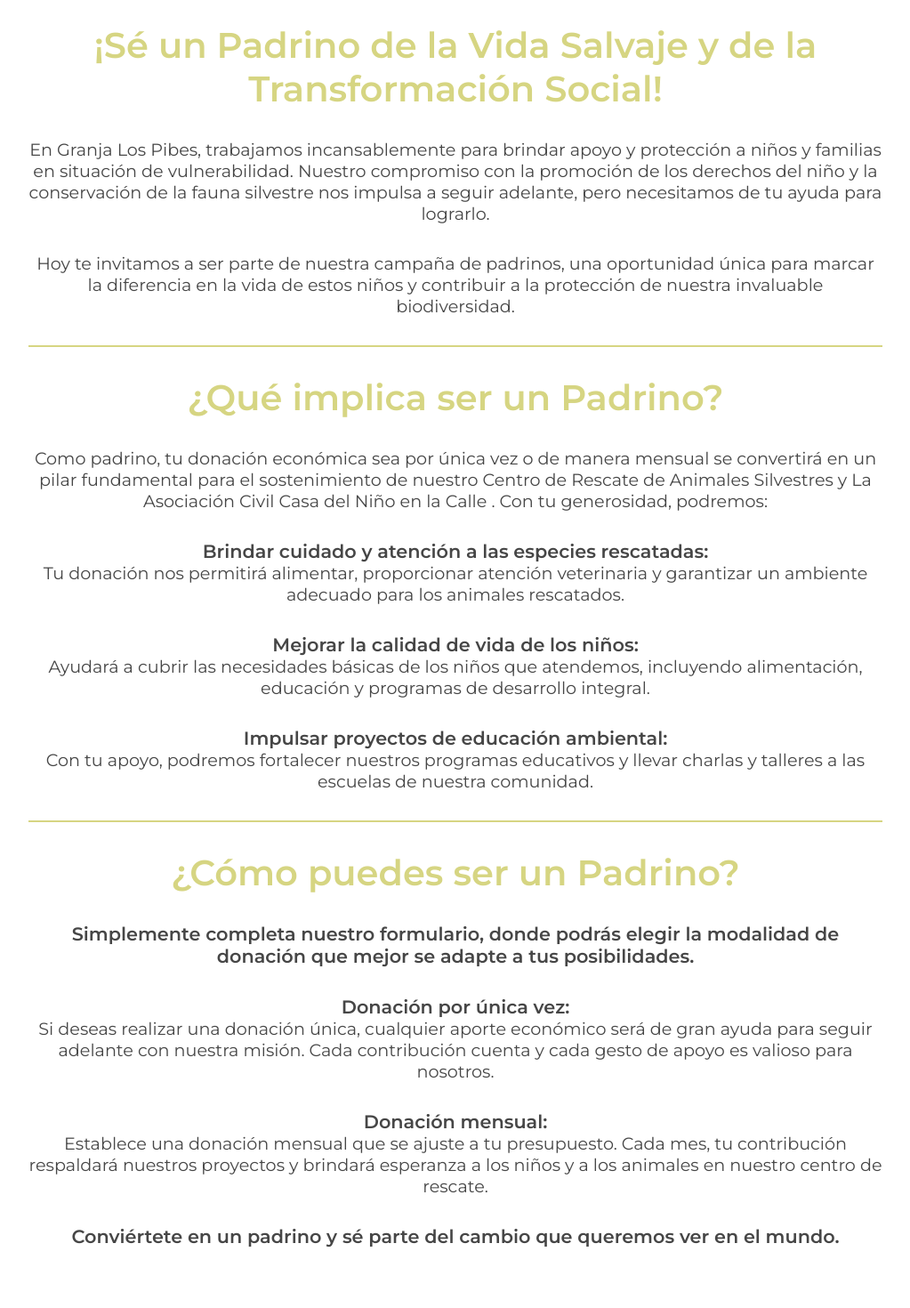
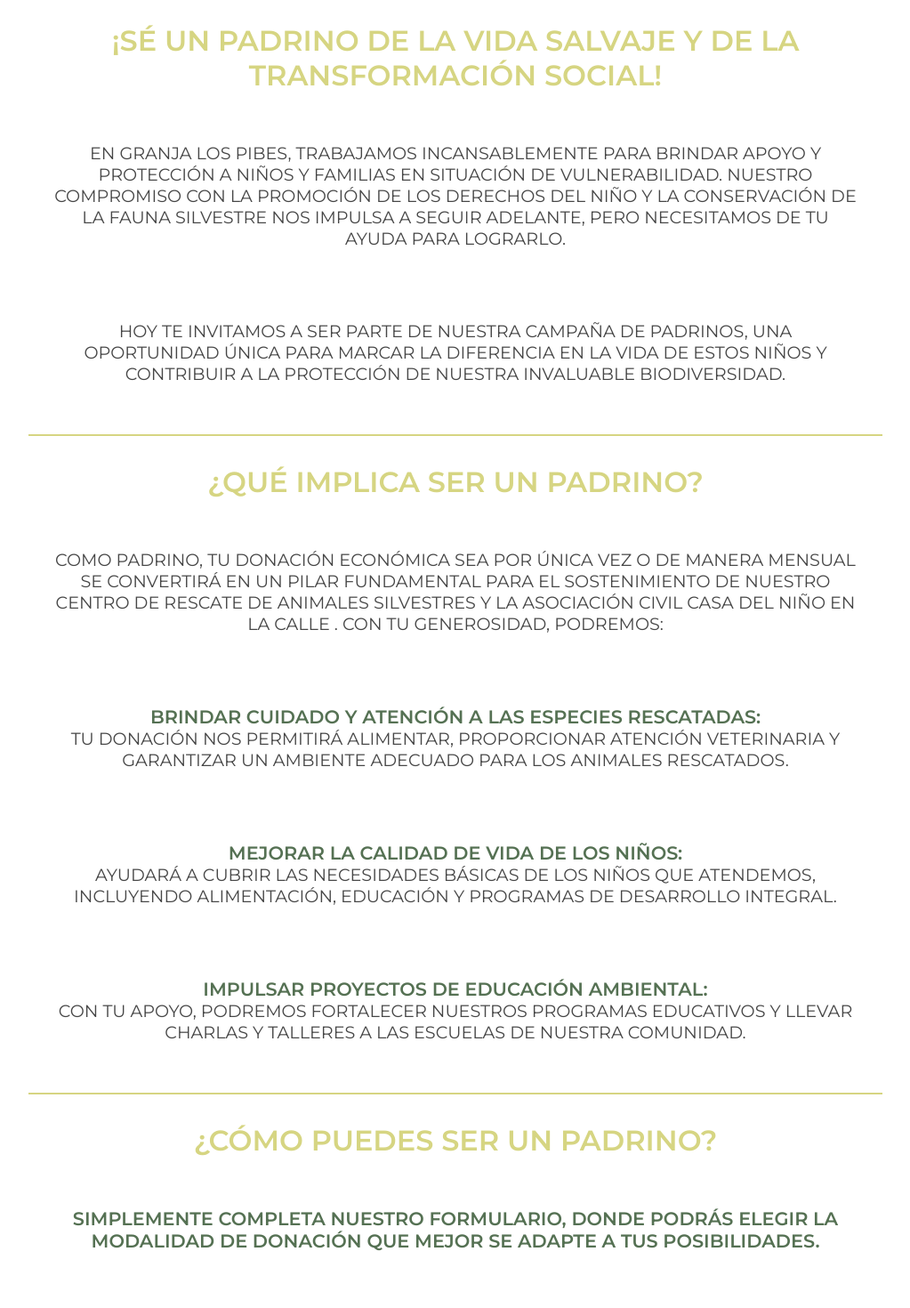
Before and after one commit to Mateocorsi33/webgranjalospibes, a React (Create React App) app: page /padrinos in a window 1280 px wide. Shown: the part 480-1950 px from the top of the page at 89% size, without its empty margins (128-1151 px from the left). Built offline with nearby package versions, Linux system fonts and the light colour scheme.

Commit message:
cambios css

```diff
--- a/src/Components/Contacto/index.jsx
+++ b/src/Components/Contacto/index.jsx
@@ -62,7 +62,7 @@
     flex-direction: column;
     color: #D6D582;
     text-shadow: 0px 4px 100px 0px rgba(0, 0, 0, 0.25);
-    font-size: 2.5rem;
+    font-size: 2rem;
     font-family: 'Montserrat', sans-serif;
     font-style: normal;
     font-weight: 600;
@@ -72,7 +72,7 @@
     border-top: 2px solid #D6D582;
 
     @media (max-width: 800px) {
-        font-size: 2rem;
+        font-size: 1.5rem;
     }
 `
 
@@ -83,15 +83,15 @@
     height: auto;
     flex-direction: column;
     color: #557153;
-    font-size: 1.6rem;
+    font-size: 1.2rem;
     font-family: 'Montserrat', sans-serif;
     font-style: normal;
     font-weight: 500;
-    line-height: normal;
+    line-height: 2.5rem;
     margin: 0;
 
     @media (max-width: 800px) {
-        font-size: 1rem;
+        font-size: .9rem;
         line-height: 2rem;
     }
 `
@@ -108,7 +108,7 @@
             </DivCont>
             <DivCont>
                 <Encabe>HORARIOS DE LA GRANJA LOS PIBES</Encabe>
-                <Parrafo><strong>LUNES A DOMINGO DE 10:00 - 18:00 HS</strong></Parrafo>
+                <Parrafo><strong>LUNES A DOMINGO DE 10:00 - 18:30 HS</strong></Parrafo>
                 <Parrafo>LAS ENTRADAS PARA VISITAR EL COMPLEJO TIENE UN VALOR DE <strong>¡$500 POR PERSONA!</strong> SE PUEDEN ADQUIRIR EN EL MISMO LUGAR. <strong>¡ESTACIONAMIENTO LIBRE Y GRATUITO!</strong></Parrafo>
             </DivCont>
             <DivCont>
--- a/src/Components/Contacto/redes.jsx
+++ b/src/Components/Contacto/redes.jsx
@@ -13,10 +13,12 @@
     justify-content: center;
     align-items: center;
     gap:3rem;
+    padding: 3rem 0 6rem 0;
 
     @media (max-width: 800px) {
         margin: 1rem 0 3rem 0;
         gap: 1rem;
+        padding: 0;
     }
 `
 
--- a/src/Components/Main/NuestraMision/index.jsx
+++ b/src/Components/Main/NuestraMision/index.jsx
@@ -57,8 +57,8 @@
     @media (max-width: 800px) {
         text-align: center;
         width: auto;
-        font-size: 1.5rem;
-        padding: 0 2rem;
+        font-size: 1.2rem;
+        padding: 0 .5rem;
         font-weight: 400;
     }
 `
@@ -78,7 +78,7 @@
         width: auto;
         margin: 1.5rem 0;
         padding: 1rem 2rem;
-        font-size: 1.1rem;
+        font-size: .9rem;
     }
 `
 
@@ -88,7 +88,7 @@
     margin: 0;
 
     @media (max-width: 800px) {
-        font-size: 1.5rem;
+        font-size: 1.2rem;
     }
 `
 
@@ -113,8 +113,9 @@
 
     @media (max-width: 800px) {
         margin:0;
-        width: 22rem;
+        width: auto;
         height: auto;
+        margin: 0 12%;
     }
 `
 const Eclipse1 = styled.div`
@@ -161,7 +162,7 @@
     @media (max-width: 800px) {
         width: auto;
         height: auto;
-        padding:0.5rem;
+        padding: 0.5rem;
         align-items: center;
         display: flex;
         flex-direction: column;
@@ -181,7 +182,7 @@
     margin-bottom: 1.5rem;
 
     @media (max-width: 800px) {
-        font-size: 26px;
+        font-size: 1.5rem;
     }
 `
 
@@ -193,7 +194,7 @@
     margin: 0 2rem;
 
     @media (max-width: 800px) {
-        font-size: 16px;
+        font-size: .9rem;
         margin-bottom: 2rem;
     }
 `
@@ -215,6 +216,7 @@
     &:hover {
         transition: .3s;
         opacity: 70%;
+        transform: scale(1.1);
     }
 
     @media (max-width: 800px) {
@@ -222,7 +224,7 @@
         align-items: center;
         justify-content:center;
         width: 100%;
-        margin: 0 1rem .5rem 1rem;
+        margin: 0 15% .5rem 15%;
     }
 `
 
@@ -234,7 +236,7 @@
     margin: 6rem 2rem 0 2rem;
 
     @media (max-width: 800px) {
-        margin: 0 1rem 1.2rem 1rem;
+        margin: 0 1rem 2rem 1rem;
         gap: 1rem;
     }
 `
@@ -247,6 +249,7 @@
     &:hover {
         transition: .4s;
         opacity: 70%;
+        transform: scale(1.1);
     }
 `
 
@@ -276,7 +279,7 @@
         <BoxMision>
             <DivText>
                 <Titulo>ÚNETE A <STRONG>NUESTRA MISIÓN</STRONG></Titulo>
-                <Parrafo>En Granja Los Pibes, creemos en el poder de la comunidad para generar un impacto positivo en la vida de los niños y en la conservación de la fauna silvestre. Te invitamos a unirte a nuestra misión y ser parte del cambio. Tienes diferentes formas de apoyarnos:</Parrafo>
+                <Parrafo>EN GRANJA LOS PIBES, CREEMOS EN EL PODER DE LA COMUNIDAD PARA GENERAR UN IMPACTO POSITIVO EN LA VIDA DE LOS NIÑOS Y EN LA CONSERVACIÓN DE LA FAUNA SILVESTRE. TE INVITAMOS A UNIRTE A NUESTRA MISIÓN Y SER PARTE DEL CAMBIO. TIENES DIFERENTES FORMAS DE APOYARNOS:</Parrafo>
             </DivText>
             <BoxCard>
                 <Card>
@@ -309,7 +312,7 @@
                 </Card>
             </BoxCard>
             <DivText2>
-                <Parrafo>Únete a nuestra misión y sé parte del esfuerzo por proteger y conservar la flora y fauna silvestre. Cada aporte, ya sea económico, difusión o participación activa, nos acerca a un futuro en el que las generaciones venideras puedan disfrutar de la riqueza natural que nos rodea.</Parrafo>
+                <Parrafo>ÚNETE A NUESTRA MISIÓN Y SÉ PARTE DEL ESFUERZO POR PROTEGER Y CONSERVAR LA FLORA Y FAUNA SILVESTRE. CADA APORTE, YA SEA ECONÓMICO, DIFUSIÓN O PARTICIPACIÓN ACTIVA, NOS ACERCA A UN FUTURO EN EL QUE LAS GENERACIONES VENIDERAS PUEDAN DISFRUTAR DE LA RIQUEZA NATURAL QUE NOS RODEA.</Parrafo>
                 <Titulo>¡JUNTOS PODEMOS MARCAR LA DIFERENCIA!</Titulo>
             </DivText2>
         </BoxMision>
--- a/src/Components/Padrinos/index.jsx
+++ b/src/Components/Padrinos/index.jsx
@@ -68,7 +68,7 @@
     flex-direction: column;
     color: #D6D582;
     text-shadow: 0px 4px 100px 0px rgba(0, 0, 0, 0.25);
-    font-size: 2.5rem;
+    font-size: 2rem;
     font-family: 'Montserrat', sans-serif;
     font-style: normal;
     font-weight: 600;
@@ -78,7 +78,7 @@
     border-top: 2px solid #D6D582;
 
     @media (max-width: 800px) {
-        font-size: 2rem;
+        font-size: 1.5rem;
     }
 `
 
@@ -93,12 +93,14 @@
     font-family: 'Montserrat', sans-serif;
     font-style: normal;
     font-weight: 400;
-    line-height: normal;
+    line-height: 1.5rem;
     margin: 0;
+    padding: 1.5rem;
 
     @media (max-width: 800px) {
         text-align: center;
-        font-size: 1rem;
+        font-size: .9rem;
+        padding: 0;
     }
 `
 
@@ -125,7 +127,7 @@
         display: flex;
         align-items: center;
         justify-content:center;
-        width: 100%;
+        width: 75%;
         margin: 1rem;
     }
 `
@@ -150,7 +152,7 @@
     width: 100%;
     height: auto;
     flex-direction: column;
-    color: #464646;
+    color: #557153;
     font-size: 1.3rem;
     font-family: 'Montserrat', sans-serif;
     font-style: normal;
@@ -161,7 +163,7 @@
     @media (max-width: 800px) {
         text-align: center;
         margin-bottom:0.5rem;
-        font-size: 1.3rem;
+        font-size: 1.2rem;
     }
 `
 
@@ -193,23 +195,23 @@
                 <Titulo>Padrinos</Titulo>
             </BackG>
             <DivPadrinos>
-                <Encabe>¡Sé un Padrino de la Vida Salvaje y de la Transformación Social!</Encabe>
-                <Parrafo>En Granja Los Pibes, trabajamos incansablemente para brindar apoyo y protección a niños y familias en situación de vulnerabilidad. Nuestro compromiso con la promoción de los derechos del niño y la conservación de la fauna silvestre nos impulsa a seguir adelante, pero necesitamos de tu ayuda para lograrlo.</Parrafo>
+                <Encabe>¡SÉ UN PADRINO DE LA VIDA SALVAJE Y DE LA TRANSFORMACIÓN SOCIAL!</Encabe>
+                <Parrafo>EN GRANJA LOS PIBES, TRABAJAMOS INCANSABLEMENTE PARA BRINDAR APOYO Y PROTECCIÓN A NIÑOS Y FAMILIAS EN SITUACIÓN DE VULNERABILIDAD. NUESTRO COMPROMISO CON LA PROMOCIÓN DE LOS DERECHOS DEL NIÑO Y LA CONSERVACIÓN DE LA FAUNA SILVESTRE NOS IMPULSA A SEGUIR ADELANTE, PERO NECESITAMOS DE TU AYUDA PARA LOGRARLO.</Parrafo>
                 <CarouselImg/>
-                <Parrafo>Hoy te invitamos a ser parte de nuestra campaña de padrinos, una oportunidad única para marcar la diferencia en la vida de estos niños y contribuir a la protección de nuestra invaluable biodiversidad.</Parrafo>
-                <Encabe>¿Qué implica ser un Padrino?</Encabe>
-                <Parrafo>Como padrino, tu donación económica sea por única vez o de manera mensual se convertirá en un pilar fundamental para el sostenimiento de nuestro Centro de Rescate de Animales Silvestres y La Asociación Civil Casa del Niño en la Calle . Con tu generosidad, podremos:</Parrafo>
-                <Parrafo><Strong>Brindar cuidado y atención a las especies rescatadas:</Strong> Tu donación nos permitirá alimentar, proporcionar atención veterinaria y garantizar un ambiente adecuado para los animales rescatados.</Parrafo>
+                <Parrafo>HOY TE INVITAMOS A SER PARTE DE NUESTRA CAMPAÑA DE PADRINOS, UNA OPORTUNIDAD ÚNICA PARA MARCAR LA DIFERENCIA EN LA VIDA DE ESTOS NIÑOS Y CONTRIBUIR A LA PROTECCIÓN DE NUESTRA INVALUABLE BIODIVERSIDAD.</Parrafo>
+                <Encabe>¿QUÉ IMPLICA SER UN PADRINO?</Encabe>
+                <Parrafo>COMO PADRINO, TU DONACIÓN ECONÓMICA SEA POR ÚNICA VEZ O DE MANERA MENSUAL SE CONVERTIRÁ EN UN PILAR FUNDAMENTAL PARA EL SOSTENIMIENTO DE NUESTRO CENTRO DE RESCATE DE ANIMALES SILVESTRES Y LA ASOCIACIÓN CIVIL CASA DEL NIÑO EN LA CALLE . CON TU GENEROSIDAD, PODREMOS:</Parrafo>
+                <Parrafo><Strong>BRINDAR CUIDADO Y ATENCIÓN A LAS ESPECIES RESCATADAS:</Strong> TU DONACIÓN NOS PERMITIRÁ ALIMENTAR, PROPORCIONAR ATENCIÓN VETERINARIA Y GARANTIZAR UN AMBIENTE ADECUADO PARA LOS ANIMALES RESCATADOS.</Parrafo>
                 {/* <Img src={iconoUno}/> */}
-                <Parrafo><Strong>Mejorar la calidad de vida de los niños:</Strong> Ayudará a cubrir las necesidades básicas de los niños que atendemos, incluyendo alimentación, educación y programas de desarrollo integral.</Parrafo>
+                <Parrafo><Strong>MEJORAR LA CALIDAD DE VIDA DE LOS NIÑOS:</Strong> AYUDARÁ A CUBRIR LAS NECESIDADES BÁSICAS DE LOS NIÑOS QUE ATENDEMOS, INCLUYENDO ALIMENTACIÓN, EDUCACIÓN Y PROGRAMAS DE DESARROLLO INTEGRAL.</Parrafo>
                 {/* <Img src={iconoDos}/> */}
-                <Parrafo><Strong>Impulsar proyectos de educación ambiental:</Strong> Con tu apoyo, podremos fortalecer nuestros programas educativos y llevar charlas y talleres a las escuelas de nuestra comunidad.</Parrafo>
+                <Parrafo><Strong>IMPULSAR PROYECTOS DE EDUCACIÓN AMBIENTAL:</Strong> CON TU APOYO, PODREMOS FORTALECER NUESTROS PROGRAMAS EDUCATIVOS Y LLEVAR CHARLAS Y TALLERES A LAS ESCUELAS DE NUESTRA COMUNIDAD.</Parrafo>
                 {/* <Img src={iconoTres}/> */}
-                <Encabe>¿Cómo puedes ser un Padrino?</Encabe>
-                <Parrafo><Strong>Simplemente completa nuestro formulario, donde podrás elegir la modalidad de donación que mejor se adapte a tus posibilidades.</Strong></Parrafo>
-                <Parrafo><Strong>Donación por única vez:</Strong> Si deseas realizar una donación única, cualquier aporte económico será de gran ayuda para seguir adelante con nuestra misión. Cada contribución cuenta y cada gesto de apoyo es valioso para nosotros.</Parrafo>
-                <Parrafo><Strong>Donación mensual:</Strong> Establece una donación mensual que se ajuste a tu presupuesto. Cada mes, tu contribución respaldará nuestros proyectos y brindará esperanza a los niños y a los animales en nuestro centro de rescate.</Parrafo>
-                <Parrafo><Strong>Conviértete en un padrino y sé parte del cambio que queremos ver en el mundo.</Strong></Parrafo>
+                <Encabe>¿CÓMO PUEDES SER UN PADRINO?</Encabe>
+                <Parrafo><Strong>SIMPLEMENTE COMPLETA NUESTRO FORMULARIO, DONDE PODRÁS ELEGIR LA MODALIDAD DE DONACIÓN QUE MEJOR SE ADAPTE A TUS POSIBILIDADES.</Strong></Parrafo>
+                <Parrafo><Strong>DONACIÓN POR ÚNICA VEZ:</Strong> SI DESEAS REALIZAR UNA DONACIÓN ÚNICA, CUALQUIER APORTE ECONÓMICO SERÁ DE GRAN AYUDA PARA SEGUIR ADELANTE CON NUESTRA MISIÓN. CADA CONTRIBUCIÓN CUENTA Y CADA GESTO DE APOYO ES VALIOSO PARA NOSOTROS.</Parrafo>
+                <Parrafo><Strong>DONACIÓN MENSUAL:</Strong> ESTABLECE UNA DONACIÓN MENSUAL QUE SE AJUSTE A TU PRESUPUESTO. CADA MES, TU CONTRIBUCIÓN RESPALDARÁ NUESTROS PROYECTOS Y BRINDARÁ ESPERANZA A LOS NIÑOS Y A LOS ANIMALES EN NUESTRO CENTRO DE RESCATE.</Parrafo>
+                <Parrafo><Strong>CONVIÉRTETE EN UN PADRINO Y SÉ PARTE DEL CAMBIO QUE QUEREMOS VER EN EL MUNDO.</Strong></Parrafo>
                 <StyledLink to="/donar" onClick={handleClick} style={{}}><Boton>APADRINARSE</Boton></StyledLink>
             </DivPadrinos>
         </>
--- a/src/Components/QuienesSomos/index.jsx
+++ b/src/Components/QuienesSomos/index.jsx
@@ -172,7 +172,7 @@
     flex-direction: column;
     color: #464646;
     text-shadow: 0px 4px 100px 0px rgba(0, 0, 0, 0.25);
-    font-size: 2.2rem;
+    font-size: 2rem;
     font-family: 'Montserrat', sans-serif;
     font-style: normal;
     font-weight: 600;
```
Also changed, not shown: src/Components/Contacto/maps.jsx (+3 -6 lines), src/Components/Header/Logo/Index.jsx (+8 -6 lines), src/Components/Main/Presentacion/index.jsx (+4 -4 lines).
